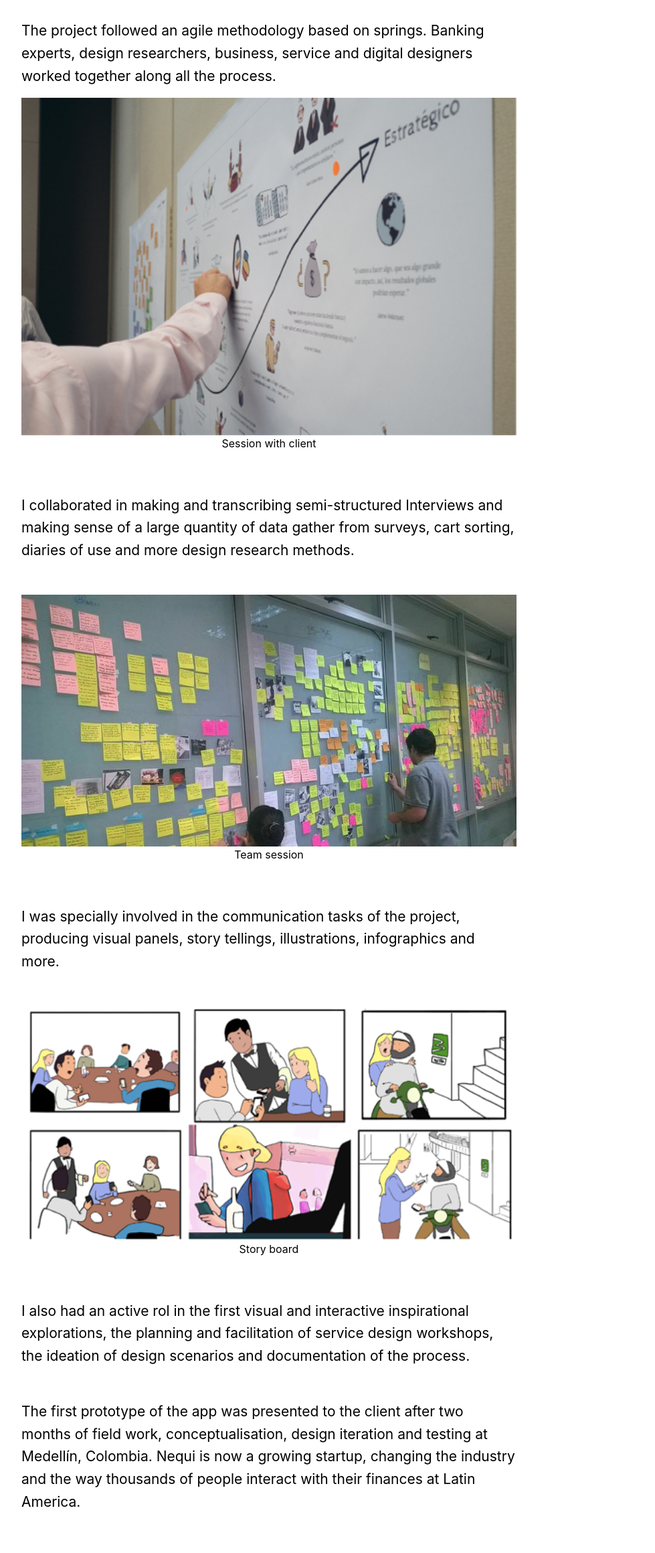
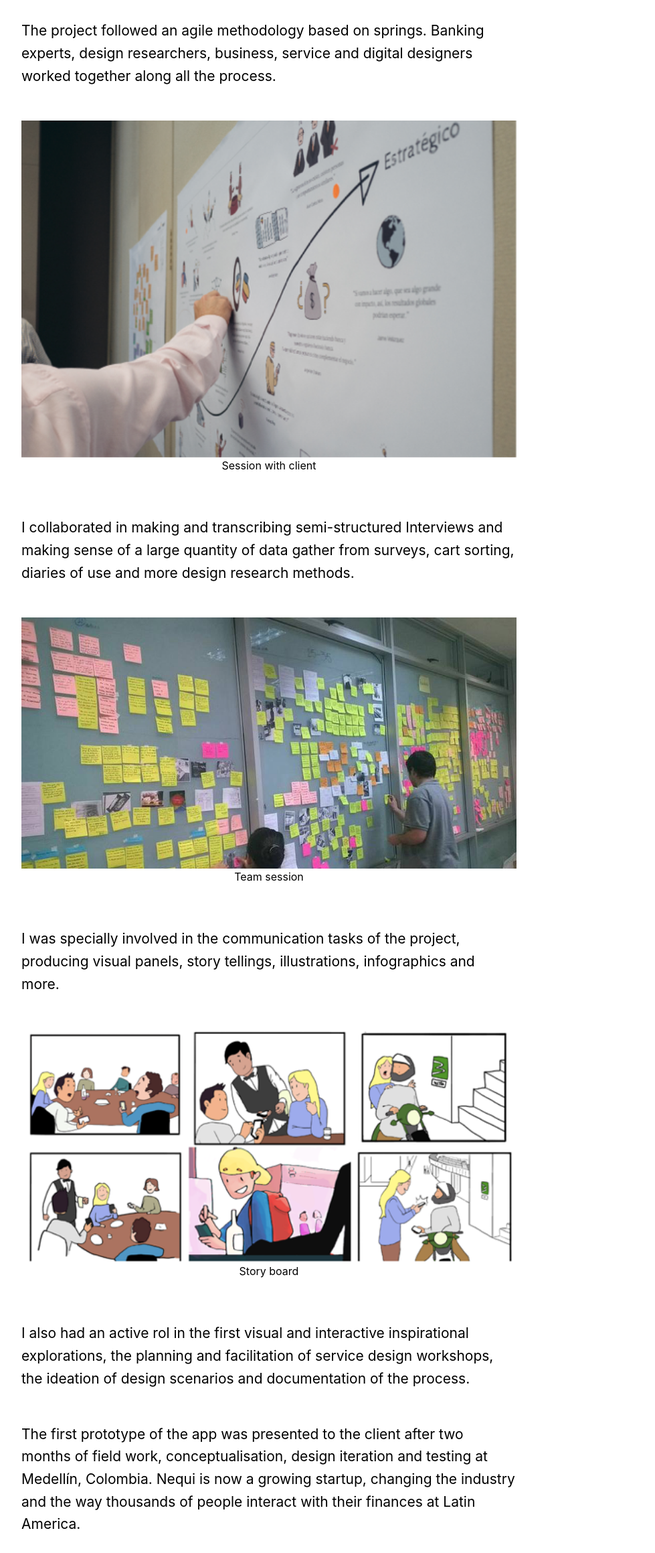
Before and after one commit to pabloalvarezpicasso/pabloalvarezpicasso.github.io, a website with bundled scripts: page nequi.html in a window 1280 px wide. Shown: the part 241-2560 px from the top of the page at 67% size, without its empty margins (238-1217 px from the left). Built offline with nearby package versions, Linux system fonts and the light colour scheme.

Commit message:
nequi changes

```diff
--- a/nequi.html
+++ b/nequi.html
@@ -53,7 +53,7 @@
                     <div class="col-xs-12">
                         <h2>Nequi</h2>
                         <br>
-                            <p>The project followed an agile methodology based on springs. Banking experts, design researchers, business, service and digital designers worked together along all the process.<br></p>
+                        <p>The project followed an agile methodology based on springs. Banking experts, design researchers, business, service and digital designers worked together along all the process.<br><br></p>
 
 
                         <figure>
@@ -69,8 +69,6 @@
                         </figure>
                         <br><br>
 
-
-
                         <p>I was specially involved in the communication tasks of the project, producing visual panels, story tellings, illustrations, infographics and more.<br><br></p>
 
                         <figure>
@@ -79,10 +77,9 @@
                         </figure>
                         <br><br>
 
-
                         <p>I also had an active rol in the first visual and interactive inspirational explorations, the planning and facilitation of service design workshops, the ideation of design scenarios and documentation of the process.<br><br></p>
 
-                            <p>The first prototype of the app was presented to the client after two months of field work, conceptualisation, design iteration and testing at Medellín, Colombia. Nequi is now a growing startup, changing the industry and the way thousands of people interact with their finances at Latin America.<br></p>
+                        <p>The first prototype of the app was presented to the client after two months of field work, conceptualisation, design iteration and testing at Medellín, Colombia. Nequi is now a growing startup, changing the industry and the way thousands of people interact with their finances at Latin America.<br><br></p>
                     </div>
                 </div>
             </div>
```
Lines whose indentation alone changed are shown as unchanged.
